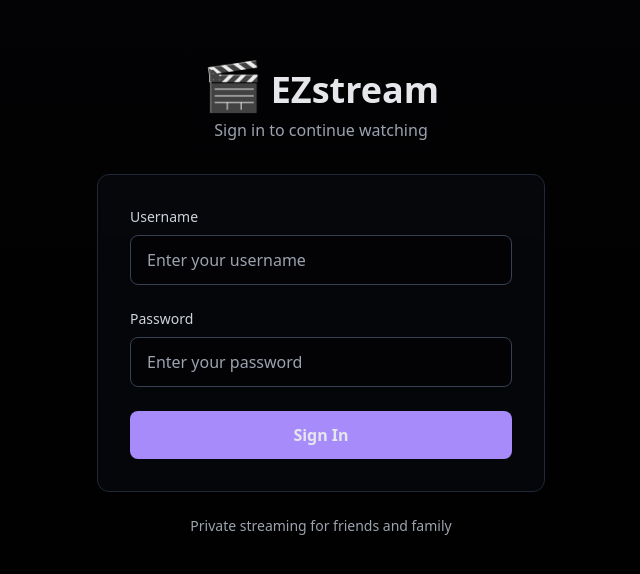
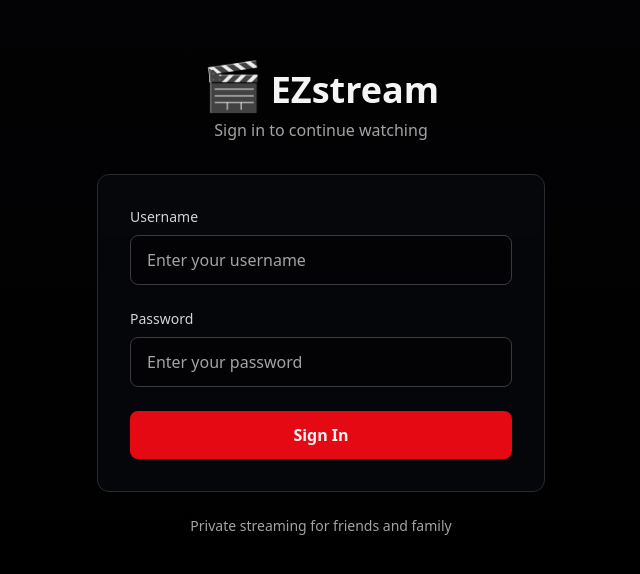
Before and after one commit to Mikky1997/EZstream, a Next.js app: page /login in a window 1280 px wide. Shown: the part 102-676 px from the top of the page, without its empty margins (319-959 px from the left). Built offline with nearby package versions, Linux system fonts and the light colour scheme; no server answers.

Commit message:
Simplify to 2 themes (light/dark), Netflix red accent, fix light theme contrast

```diff
--- a/app/components/BackToTop.tsx
+++ b/app/components/BackToTop.tsx
@@ -27,7 +27,7 @@ export default function BackToTop() {
   return (
     <button
       onClick={scrollToTop}
-      className="fixed bottom-20 md:bottom-6 right-4 md:right-6 z-50 p-3.5 md:p-3 bg-accent rounded-full shadow-lg active:scale-95 md:hover:scale-110 transition-all duration-200 opacity-95 md:opacity-90 md:hover:opacity-100 touch-manipulation"
+      className="fixed bottom-6 right-4 md:right-6 z-50 p-3.5 md:p-3 bg-accent rounded-full shadow-lg active:scale-95 md:hover:scale-110 transition-all duration-200 opacity-95 md:opacity-90 md:hover:opacity-100 touch-manipulation"
       aria-label="Back to top"
       title="Back to top"
     >
--- a/app/components/ThemeToggle.tsx
+++ b/app/components/ThemeToggle.tsx
@@ -14,15 +14,12 @@ export default function ThemeToggle() {
     const iconForTheme = (name: string) => {
       switch (name) {
         case "daylight":
-          // Sun
+          // Sun icon - shown when in light mode (click to go dark)
           return "M12 4V2m0 20v-2m8-8h2M2 12h2m13.66-5.66 1.42-1.42M4.92 19.08l1.42-1.42m0-11.32L4.92 4.92m14.16 14.16-1.42-1.42M12 8a4 4 0 1 0 0 8 4 4 0 0 0 0-8Z";
         case "charcoal":
-          // Moon
+        default:
+          // Moon icon - shown when in dark mode (click to go light)
           return "M21 12.79A9 9 0 1 1 11.21 3 7 7 0 0 0 21 12.79z";
-        case "midnight":
-        default:
-          // Half moon
-          return "M12 2a10 10 0 1 0 0 20V2Z";
       }
     };
 
@@ -41,7 +38,7 @@ export default function ThemeToggle() {
     <button
       type="button"
       onClick={cycleTheme}
-      className="inline-flex items-center gap-2 p-2 md:px-3 md:py-2 rounded-lg border border-gray-700 bg-gray-800/80 text-gray-100 hover:border-blue-500 hover:text-white transition-colors text-sm"
+      className="inline-flex items-center gap-2 p-2 md:px-3 md:py-2 rounded-lg border border-gray-700 bg-gray-800/80 text-gray-100 hover:border-accent hover:text-white transition-colors text-sm"
       title={title}
       aria-label={title}
     >
--- a/app/contexts/ThemeContext.tsx
+++ b/app/contexts/ThemeContext.tsx
@@ -2,7 +2,7 @@
 
 import { createContext, useCallback, useContext, useEffect, useMemo, useState } from "react";
 
-export type ThemeName = "midnight" | "charcoal" | "daylight";
+export type ThemeName = "charcoal" | "daylight";
 
 type ThemeOption = {
   name: ThemeName;
@@ -13,22 +13,16 @@ type ThemeOption = {
 
 const THEME_OPTIONS: ThemeOption[] = [
   {
+    name: "charcoal",
+    label: "Dark",
+    description: "Dark theme",
+    themeColor: "#0a0c12",
+  },
+  {
     name: "daylight",
     label: "Light",
-    description: "Light UI with soft grays",
-    themeColor: "#f4f4f5",
-  },
-  {
-    name: "midnight",
-    label: "Mid",
-    description: "Original theme balance",
-    themeColor: "#111827",
-  },
-  {
-    name: "charcoal",
-    label: "Dark",
-    description: "Extra dark, high contrast",
-    themeColor: "#0a0c12",
+    description: "Light theme",
+    themeColor: "#f5f5f5",
   },
 ];
 
--- a/app/globals.css
+++ b/app/globals.css
@@ -2,32 +2,19 @@
 @tailwind components;
 @tailwind utilities;
 
+/* Default/Dark theme */
 :root {
-  --bg-primary: #111827;
-  --bg-elevated: #1f2937;
-  --bg-muted: #0a0f1a;
-  --bg-deep: #050810;
-  --border-strong: #1f2937;
-  --border-regular: #374151;
-  --border-soft: #4b5563;
-  --text-primary: #f9fafb;
-  --text-secondary: #e5e7eb;
-  --text-muted: #9ca3af;
-  --accent: #2563eb;
-}
-
-:root[data-theme="midnight"] {
-  --bg-primary: #111827;
-  --bg-elevated: #1f2937;
-  --bg-muted: #0a0f1a;
-  --bg-deep: #050810;
-  --border-strong: #1f2937;
-  --border-regular: #374151;
-  --border-soft: #4b5563;
-  --text-primary: #f9fafb;
-  --text-secondary: #e5e7eb;
-  --text-muted: #9ca3af;
-  --accent: #2563eb;
+  --bg-primary: #030305;
+  --bg-elevated: #0a0c12;
+  --bg-muted: #08090e;
+  --bg-deep: #000000;
+  --border-strong: #1a1a1f;
+  --border-regular: #2a2a30;
+  --border-soft: #3a3a40;
+  --text-primary: #f5f5f5;
+  --text-secondary: #d4d4d4;
+  --text-muted: #a3a3a3;
+  --accent: #e50914;
 }
 
 :root[data-theme="charcoal"] {
@@ -35,27 +22,27 @@
   --bg-elevated: #0a0c12;
   --bg-muted: #08090e;
   --bg-deep: #000000;
-  --border-strong: #111827;
-  --border-regular: #1f2937;
-  --border-soft: #374151;
-  --text-primary: #e5e7eb;
-  --text-secondary: #cfd4dc;
-  --text-muted: #9ca3af;
-  --accent: #a78bfa;
+  --border-strong: #1a1a1f;
+  --border-regular: #2a2a30;
+  --border-soft: #3a3a40;
+  --text-primary: #f5f5f5;
+  --text-secondary: #d4d4d4;
+  --text-muted: #a3a3a3;
+  --accent: #e50914;
 }
 
 :root[data-theme="daylight"] {
-  --bg-primary: #f8fafc;
+  --bg-primary: #f5f5f5;
   --bg-elevated: #ffffff;
-  --bg-muted: #e2e8f0;
-  --bg-deep: #cbd5e1;
-  --border-strong: #cbd5e1;
-  --border-regular: #e2e8f0;
-  --border-soft: #f1f5f9;
-  --text-primary: #0f172a;
-  --text-secondary: #1e293b;
-  --text-muted: #64748b;
-  --accent: #2563eb;
+  --bg-muted: #e5e5e5;
+  --bg-deep: #d4d4d4;
+  --border-strong: #a3a3a3;
+  --border-regular: #d4d4d4;
+  --border-soft: #e5e5e5;
+  --text-primary: #141414;
+  --text-secondary: #262626;
+  --text-muted: #525252;
+  --accent: #e50914;
 }
 
 /* Optimize font rendering */
@@ -129,9 +116,21 @@ body {
   background-color: color-mix(in srgb, var(--bg-muted) 80%, transparent) !important;
 }
 
-/* Theme-aware accent backgrounds */
+/* Theme-aware accent utilities */
 .bg-accent {
   background-color: var(--accent) !important;
+}
+
+.text-accent {
+  color: var(--accent) !important;
+}
+
+.border-accent {
+  border-color: var(--accent) !important;
+}
+
+.hover\:border-accent:hover {
+  border-color: var(--accent) !important;
 }
 
 .bg-blue-600 {
@@ -179,8 +178,18 @@ body {
 
 .text-blue-400,
 .text-blue-300,
-.text-blue-200 {
+.text-blue-200,
+.text-blue-500 {
   color: var(--accent) !important;
+}
+
+.hover\:text-blue-400:hover,
+.hover\:text-blue-300:hover {
+  color: color-mix(in srgb, var(--accent) 80%, white) !important;
+}
+
+.hover\:bg-blue-700:hover {
+  background-color: color-mix(in srgb, var(--accent) 85%, black) !important;
 }
 
 /* Theme-aware gradient classes */
```
